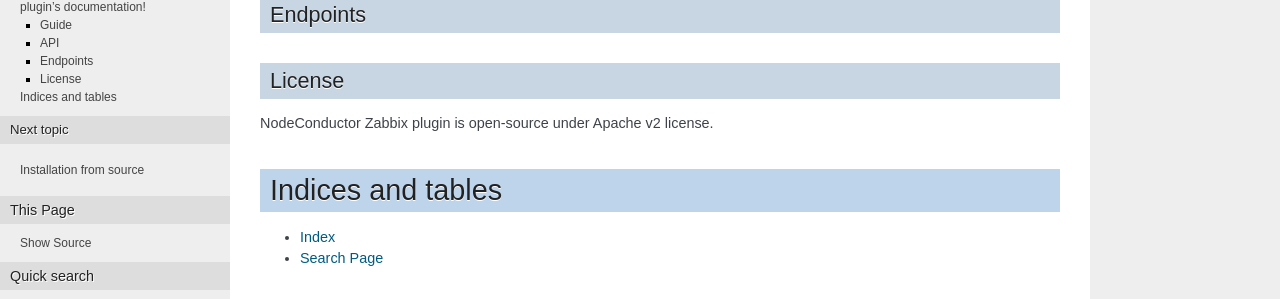
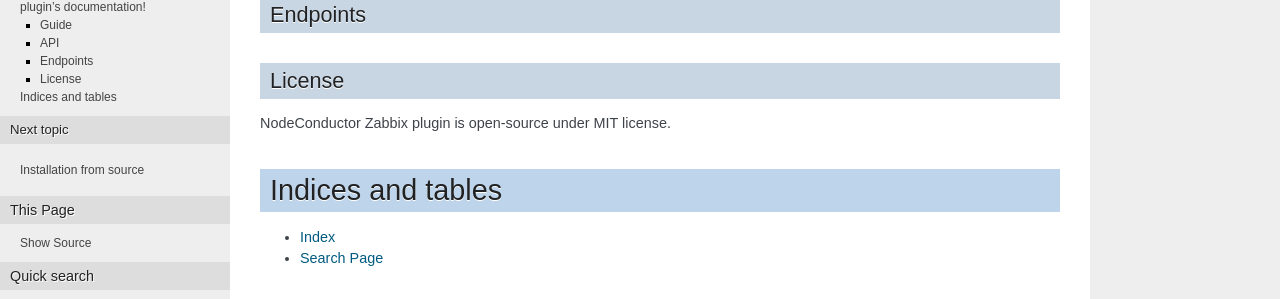
Before and after one commit to opennode/waldur-zabbix, a Sphinx documentation site: the page built from docs/index.rst, in a window 1280 px wide. Shown: the part 433-732 px from the top of the page. Built offline with Sphinx 7.4.7, drawn with Linux system fonts in a browser that asks for light colours; pages that are not in the unit, such as notebooks, are missing from menus; the version number is read from the project's files by our own code.

Commit message:
Change license to MIT
        - OPS-213

```diff
--- a/docs/index.rst
+++ b/docs/index.rst
@@ -30,7 +30,7 @@
 License
 -------
 
-NodeConductor Zabbix plugin is open-source under Apache v2 license.
+NodeConductor Zabbix plugin is open-source under MIT license.
 
 
 Indices and tables
--- a/setup.py
+++ b/setup.py
@@ -48,6 +48,6 @@
         'Intended Audience :: Developers',
         'Intended Audience :: System Administrators',
         'Operating System :: OS Independent',
-        'License :: OSI Approved :: Apache Software License',
+        'License :: OSI Approved :: MIT License',
     ],
 )
```
Also changed, not shown: LICENSE.md.
